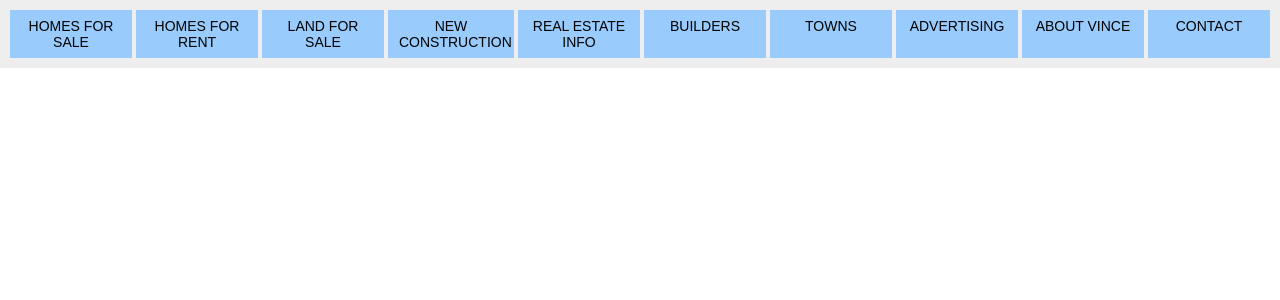
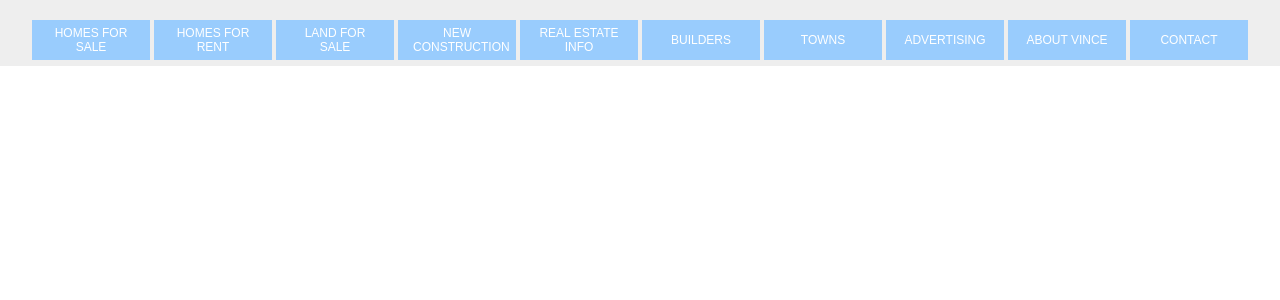
Before and after one commit to vridhi01/htmlandcssassignment5, a PHP site: page / in a window 1280 px wide. Shown: the top 300 px of the page. Run offline with PHP 8.4, Linux system fonts and the light colour scheme.

Commit message:
assignment5

```diff
--- a/index.php
+++ b/index.php
@@ -1,57 +1,66 @@
 <!DOCTYPE html>
-<html lang="en">
+<html>
 <head>
-      <title>Assignment4</title>
-      <meta charset="utf-8">
 <meta name="viewport" content="width=device-width, initial-scale=1">
-      <!-- <link rel="stylesheet" href="style.css?ver=<?php echo rand(2,3);?>"> -->
 <style>
 *{
     margin:0;
     padding:0;
-              box-sizing: border-box;
+    box-sizing:border-box;
 }
-          .maindiv{
+body {
+  font-family:sans-serif;
+}
+
+.navbar {
+  overflow: hidden;
   background-color: #eee;
-            padding: 10px 10px;
-            display: inline-block;
-            width: 100%;
 }
-        .middlediv{
-            margin: 0 auto;
-            display: flex;
+
+.navbar a {
+  float: left;
+  font-size: 16px;
+  color: white;
+  text-align: center;
+  padding: 14px 16px;
+  text-decoration: none;
 }
-        .firstdiv{
+
+.dropdown {
+    float: left;
+    overflow: hidden;
     background-color: #99ccfd;
     width: 10%;
-            padding: 8px 11px;
-            float: left;
+    padding: 0px 6px;
+}
+
+.dropdown .dropbtn {
+    font-size: 12px;
+    border: none;
+    outline: none;
+    color: white;
+    padding: 6px 9px;
+    background-color: inherit;
+    font-family: inherit;
+    margin: 0;
+    width: 100%;
     position: relative;
-            display: inline-block;
+    height: 100%;
 }
-        .firstp{
-            font-family: sans-serif;
-            font-size: 14px;
-            text-align: center;
+
+.navbar a:hover, .dropdown:hover{
+  background-color: black;
 }
-        .rlmargin{
-            margin:0 2px;
-        }
-        .rmargin{
-            margin-right:2px;
-        }
-        .lmargin{
-            margin-left:2px;
-        }
+
 .dropdown-content {
     display: none;
     position: absolute;
     background-color: #f9f9f9;
-            min-width: 100px;
+    min-width: 116px;
     box-shadow: 0px 8px 16px 0px rgba(0,0,0,0.2);
     z-index: 1;
-            margin-top: 10px;
 }
+
 .dropdown-content a {
   float: none;
   color: black;
@@ -60,79 +69,125 @@
   display: block;
   text-align: left;
 }
-        .dropdown-content a:hover {background-color: #f1f1f1}
 
-        .firstdiv:hover .dropdown-content {
+.dropdown-content a:hover {
+  background-color: #ddd;
+}
+
+.dropdown:hover .dropdown-content {
   display: block;
 }
-
-        .firstdiv:hover {
-        background-color: black;
-        color: #fff;
+.rlmargin
+{
+ margin:0 2px;
+ margin-bottom: 6px;
  }
-
+.rmargin{
+    margin-right: 2px;
+    margin-bottom: 6px;
+}
+.lmargin{
+    margin-left:2px;
+    margin-bottom: 6px;
+}
+.middle{
+    margin: 0 auto;
+    width: 95%;
+    display: flex;
+    margin-top: 20px;
+}
 
 </style>
 </head>
 <body>
-    <div class="maindiv">
-    <div class="middlediv">
-           <div class="firstdiv rmargin"> <!-- //dropdown -->
-            <p class="firstp">HOMES FOR SALE</p> <!-- //dropbtn -->
-            <div class="dropdown-content"><!-- //dropdown-content -->
+
+<div class="navbar">
+   <div class="middle">
+   <div class="dropdown rmargin">
+        <button class="dropbtn">HOMES FOR SALE</button>
+        <div class="dropdown-content">
         <a href="#">Link 1</a>
         <a href="#">Link 2</a>
         <a href="#">Link 3</a>
         </div>
     </div>
-        <div class="firstdiv rlmargin">
-            <p class="firstp">HOMES FOR RENT</p>
-            <div class="dropdown-content"><!-- //dropdown-content -->
+    <div class="dropdown rlmargin">
+        <button class="dropbtn">HOMES FOR RENT</button>
+        <div class="dropdown-content">
         <a href="#">Link 1</a>
         <a href="#">Link 2</a>
         <a href="#">Link 3</a>
         </div>
     </div>
-        <div class="firstdiv rlmargin">
-            <p class="firstp">LAND FOR SALE</p>
-            <div class="dropdown-content"><!-- //dropdown-content -->
+    <div class="dropdown rlmargin">
+        <button class="dropbtn">LAND FOR SALE</button>
+        <div class="dropdown-content">
         <a href="#">Link 1</a>
         <a href="#">Link 2</a>
         <a href="#">Link 3</a>
         </div>
     </div>
-        <div class="firstdiv rlmargin">
-            <p class="firstp">NEW CONSTRUCTION</p>
-            <div class="dropdown-content"><!-- //dropdown-content -->
+
+    <div class="dropdown rlmargin">
+        <button class="dropbtn">NEW CONSTRUCTION</button>
+        <div class="dropdown-content">
         <a href="#">Link 1</a>
         <a href="#">Link 2</a>
         <a href="#">Link 3</a>
         </div>
     </div>
-        <div class="firstdiv rlmargin">
-            <p class="firstp">REAL ESTATE INFO</p>
-            <div class="dropdown-content"><!-- //dropdown-content -->
+    <div class="dropdown rlmargin">
+        <button class="dropbtn">REAL ESTATE INFO</button>
+        <div class="dropdown-content">
         <a href="#">Link 1</a>
         <a href="#">Link 2</a>
         <a href="#">Link 3</a>
         </div>
     </div>
-        <div class="firstdiv rlmargin">
-            <p class="firstp">BUILDERS</p>
-        </div>
-        <div class="firstdiv rlmargin">
-            <p class="firstp">TOWNS</p>
-        </div>
-        <div class="firstdiv rlmargin">
-            <p class="firstp">ADVERTISING</p>
-        </div>
-        <div class="firstdiv rlmargin">
-            <p class="firstp">ABOUT VINCE</p>
-        </div>
-        <div class="firstdiv lmargin">
-            <p class="firstp">CONTACT</p>
+    <div class="dropdown rlmargin">
+        <button class="dropbtn">BUILDERS</button>
+        <div class="dropdown-content">
+        <a href="#">Link 1</a>
+        <a href="#">Link 2</a>
+        <a href="#">Link 3</a>
         </div>
     </div>
+    <div class="dropdown rlmargin">
+        <button class="dropbtn">TOWNS</button>
+        <div class="dropdown-content">
+        <a href="#">Link 1</a>
+        <a href="#">Link 2</a>
+        <a href="#">Link 3</a>
         </div>
+    </div>
+    <div class="dropdown rlmargin">
+        <button class="dropbtn">ADVERTISING</button>
+        <div class="dropdown-content">
+        <a href="#">Link 1</a>
+        <a href="#">Link 2</a>
+        <a href="#">Link 3</a>
+        </div>
+    </div>
+    <div class="dropdown rlmargin">
+        <button class="dropbtn">ABOUT VINCE</button>
+        <div class="dropdown-content">
+        <a href="#">Link 1</a>
+        <a href="#">Link 2</a>
+        <a href="#">Link 3</a>
+        </div>
+    </div>
+    <div class="dropdown lmargin">
+        <button class="dropbtn">CONTACT</button>
+        <div class="dropdown-content">
+        <a href="#">Link 1</a>
+        <a href="#">Link 2</a>
+        <a href="#">Link 3</a>
+        </div>
+    </div>
+
+   </div>
+</div>
+
+
 </body>
 </html>
```
Lines whose indentation alone changed are shown as unchanged.
